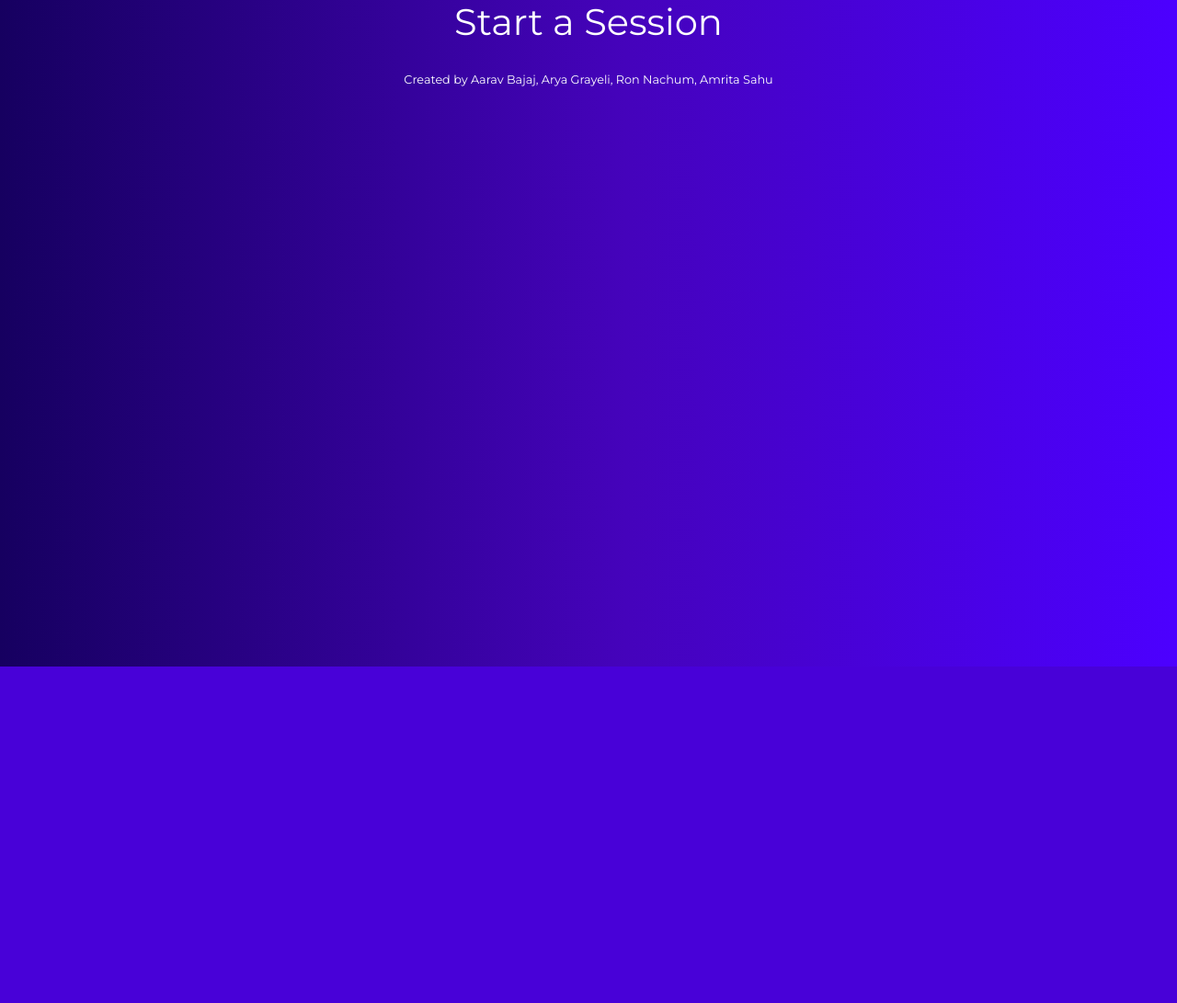
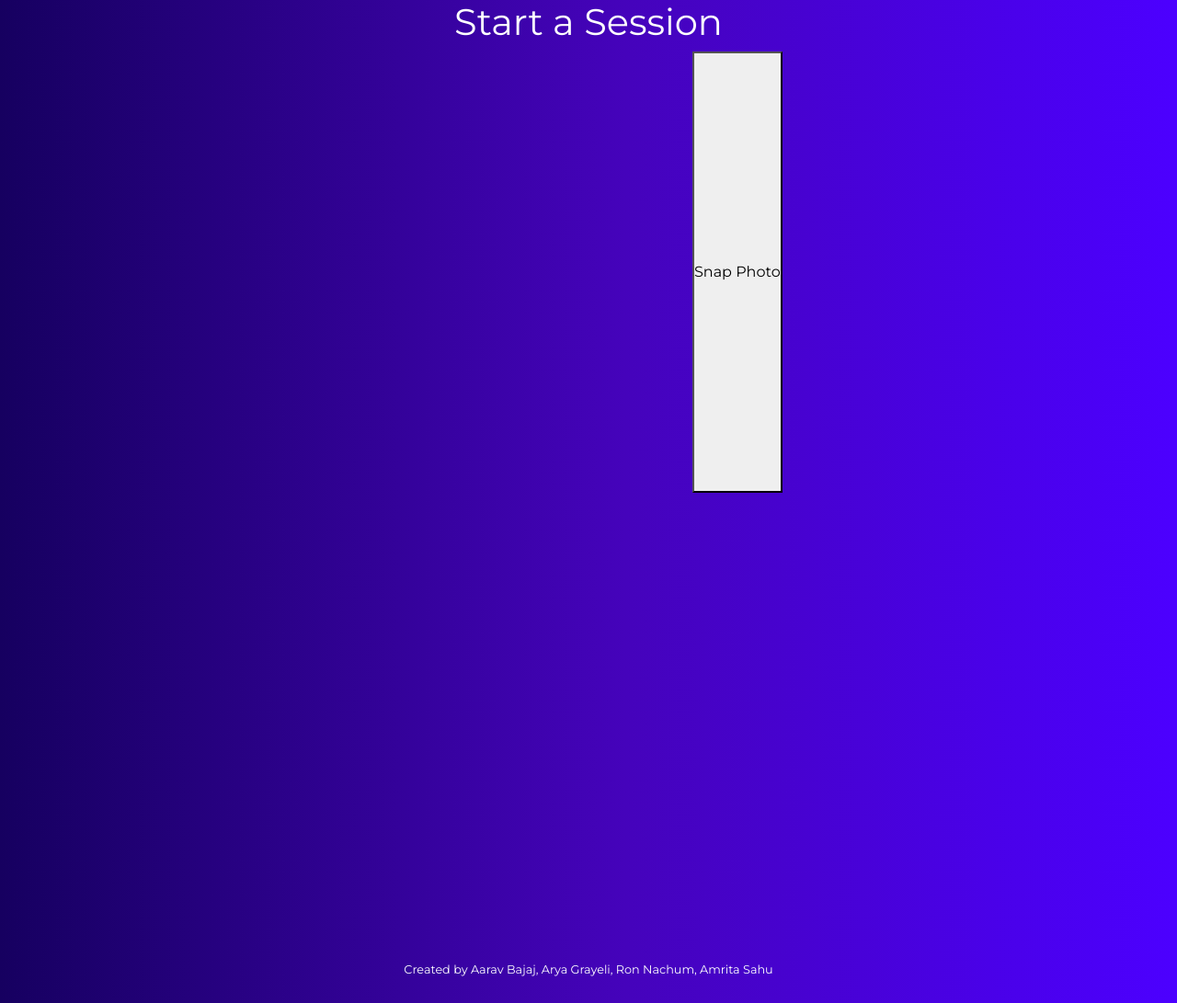
Before and after one commit to ronnachum11/StudyVision, a Flask app: page /session in a window 1280 px wide. Shown: the part 75-1166 px from the top of the page at 92% size. Before the commit the page ends 800 px from the top, so only its background shows below. Run offline with Flask 2, Linux system fonts and the light colour scheme; some libraries are stand-ins or nearby versions; some web fonts are replaced.

Commit message:
Added Webcam

```diff
--- a/application/templates/session.html
+++ b/application/templates/session.html
@@ -7,4 +7,31 @@
 
 {% block content %}
     <h1>Start a Session</h1>
+        <div class="row" style="padding-right: 10%; padding-left: 10%">
+            <video id="video" width="640" height="480" autoplay></video>
+            <button id="snap">Snap Photo</button>
+            <canvas id="canvas" width="640" height="480"></canvas>
+        </div>
+    <script>
+        var video = document.getElementById('video');
+        if(navigator.mediaDevices && navigator.mediaDevices.getUserMedia) {
+            navigator.mediaDevices.getUserMedia({ video: true }).then(function(stream) {
+                //video.src = window.URL.createObjectURL(stream);
+                video.srcObject = stream;
+                video.play();
+            });
+        }
+
+        var canvas = document.getElementById('canvas');
+        var context = canvas.getContext('2d');
+        var video = document.getElementById('video');
+
+        // Trigger photo take
+        document.getElementById("snap").addEventListener("click", function() {
+            context.drawImage(video, 0, 0, 640, 480);
+        var request = new XMLHttpRequest();
+        request.open('POST', '/submit?image=' + video.toString('base64'), true);
+        request.send();
+        });
+    </script>
 {% endblock content %}
```
